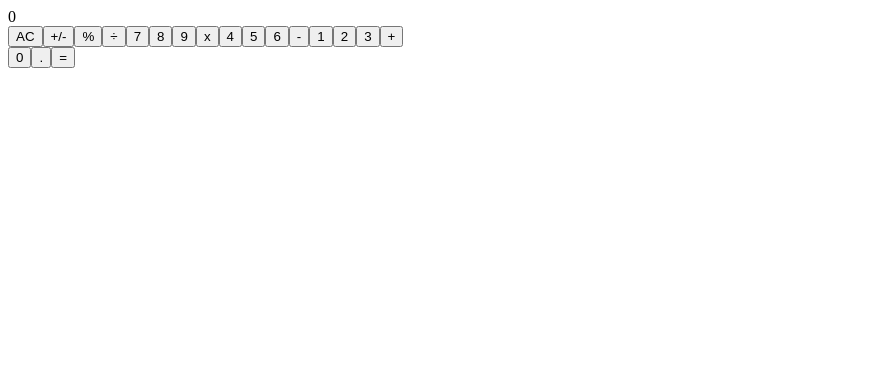
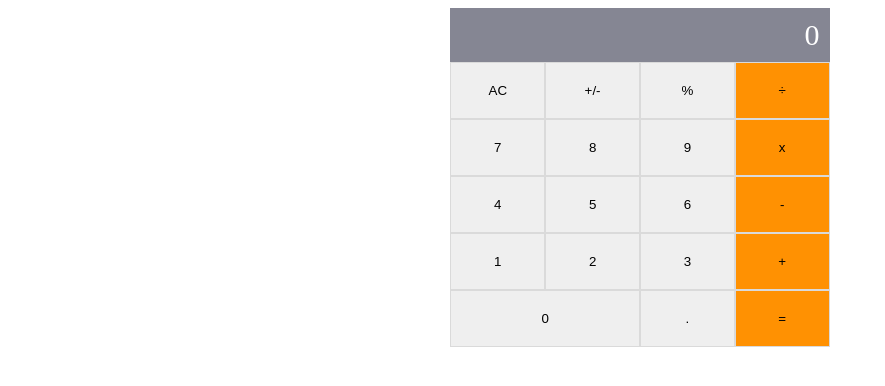
Before and after one commit to chukwuebukaVictor/Math-Magicians, a React (Create React App) app: page / in a window 1280 px wide. Shown: the top 386 px of the page, without its empty margins (0-885 px from the left). Built offline with nearby package versions, Linux system fonts and the light colour scheme.

Commit message:
Add style to calculator layout

```diff
--- a/src/components/Calculator.js
+++ b/src/components/Calculator.js
@@ -1,5 +1,5 @@
 import React from 'react';
-// import './calculator.css';
+import './calculator.css';
 
 class Calculator extends React.Component {
   constructor(props) {
@@ -12,27 +12,27 @@ class Calculator extends React.Component {
       <section className="calculator">
         <div className="screen">0</div>
         <div className="calc-btn-start">
-          <button type="button"> AC</button>
-          <button type="button"> +/-</button>
-          <button type="button"> %</button>
-          <button type="button" className="operator-button">÷</button>
-          <button type="button"> 7</button>
-          <button type="button"> 8</button>
-          <button type="button"> 9</button>
-          <button type="button" className="operator-button">x</button>
-          <button type="button"> 4</button>
-          <button type="button"> 5</button>
-          <button type="button"> 6</button>
-          <button type="button" className="operator-button">-</button>
-          <button type="button"> 1</button>
-          <button type="button"> 2</button>
-          <button type="button"> 3</button>
-          <button type="button" className="operator-button">+</button>
+          <button type="button" className="calc-btn"> AC</button>
+          <button type="button" className="calc-btn"> +/-</button>
+          <button type="button" className="calc-btn"> %</button>
+          <button type="button" className="operator-button calc-btn">÷</button>
+          <button type="button" className="calc-btn"> 7</button>
+          <button type="button" className="calc-btn"> 8</button>
+          <button type="button" className="calc-btn"> 9</button>
+          <button type="button" className="operator-button calc-btn">x</button>
+          <button type="button" className="calc-btn"> 4</button>
+          <button type="button" className="calc-btn"> 5</button>
+          <button type="button" className="calc-btn"> 6</button>
+          <button type="button" className="operator-button calc-btn">-</button>
+          <button type="button" className="calc-btn"> 1</button>
+          <button type="button" className="calc-btn"> 2</button>
+          <button type="button" className="calc-btn"> 3</button>
+          <button type="button" className="operator-button calc-btn">+</button>
         </div>
         <span className="calc-btn-end">
-          <button type="button" className="button-section">0</button>
-          <button type="button" className="button-section">.</button>
-          <button type="button" className="button-section operator">=</button>
+          <button type="button" className="calc-btn">0</button>
+          <button type="button" className="calc-btn">.</button>
+          <button type="button" className="operator-button calc-btn">=</button>
         </span>
       </section>
     );
--- /dev/null
+++ b/src/components/calculator.css
@@ -0,0 +1,40 @@
+.calculator {
+  width: 30%;
+  margin: auto 35%;
+}
+
+.screen {
+  background-color: rgb(133,134,147);
+  padding: 10px;
+  color: #fff;
+  text-align: right;
+  font-size: 30px;
+  width: auto;
+}
+.calc-btn-start {
+    display: grid;
+    grid-template-columns: 25% 25% 25% 25%;
+  }
+
+  .calc-btn {
+    padding: 20px;
+    cursor: pointer;
+    border: 1px solid #dadada;
+  }
+
+  .calc-btn:hover {
+    background-color: #cac2c2;
+  }
+
+  .operator-button {
+    background-color: #ff9100fd;
+  }
+
+  .operator-button:hover {
+    background-color: #e28b19;
+  }
+
+  .calc-btn-end {
+    display: grid;
+    grid-template-columns: 50% 25% 25%;
+  }
```
